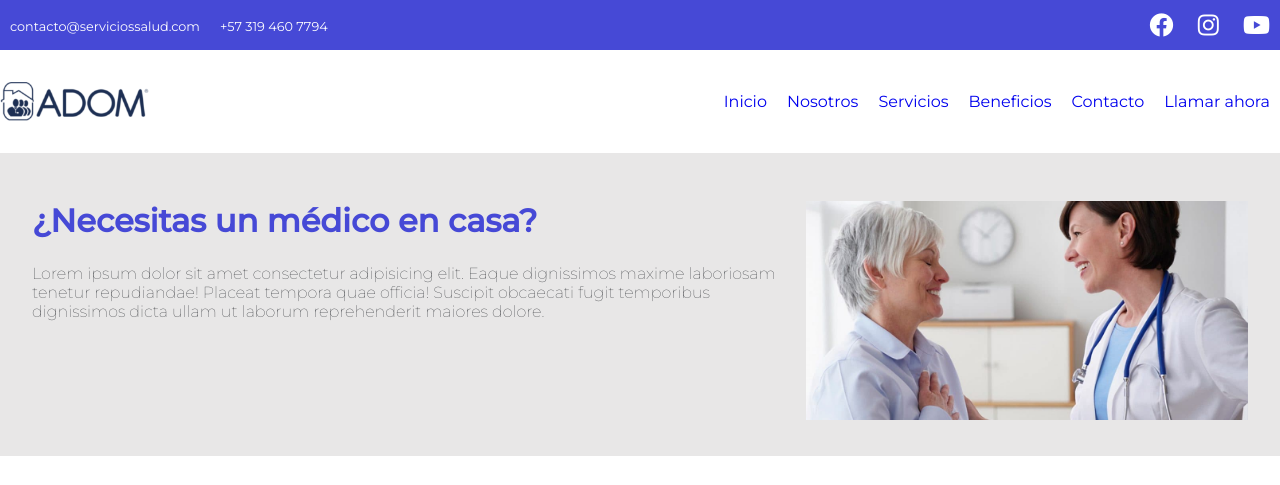
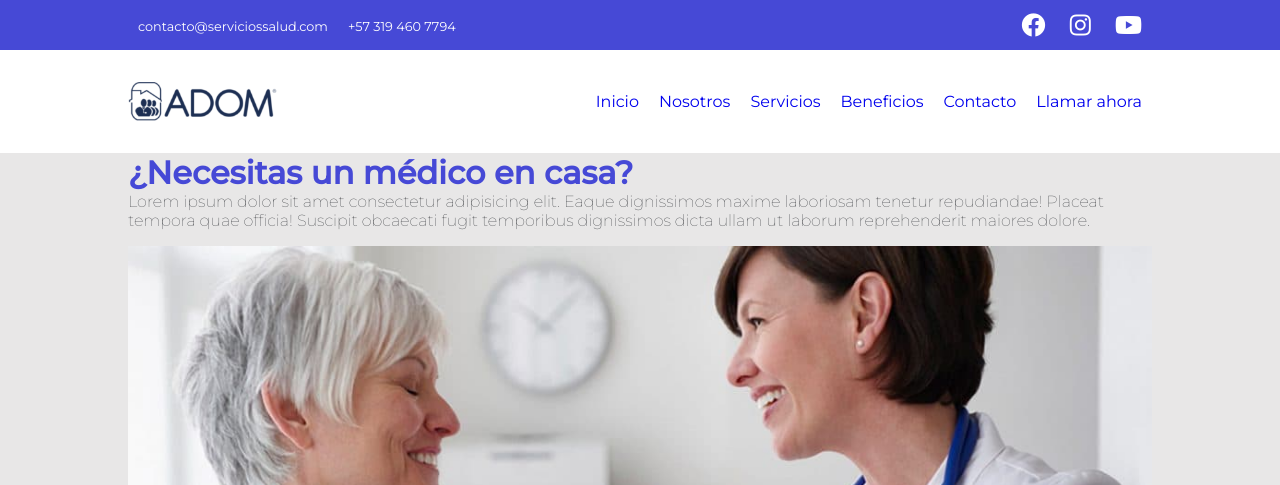
Before and after one commit to juane0203/full-stack, a PHP site: page / in a window 1280 px wide. Shown: the top 485 px of the page. Run offline with PHP 8.4, Linux system fonts and the light colour scheme.

Commit message:
ajustes mac

```diff
--- a/Desafios/Desafio 2 CSS - Juan Esteban Lugo/HTML/css/style.css
+++ b/Desafios/Desafio 2 CSS - Juan Esteban Lugo/HTML/css/style.css
@@ -7,6 +7,8 @@ Reset Estilos */
     padding:0px;
 
 }
+
+/*Globales */
 
 body{
     font-family:'Montserrat'
@@ -26,25 +28,40 @@ ul li a{
     text-decoration: none;
 }
 
+.row{
+    display: flex;
+    justify-content: space-between;
+    align-items: center;
+}
+
+.col{
+    width: 100%;
+}
+
+.container{
+    width: 80%;
+    margin: 0 auto;
+    max-width: 1320px;
+}
 
 /* top Bar */
 
-.topBar {
-background-color:#4649d6;
+.topBarcolor{
+    background-color:#4649d6;
 }
 
-.topBar__contact{
+.topBar{
     display: flex;
     justify-content: space-between;
     align-items: center;
     height: 50px;
 }
 
-.topBar__contact a {
+.topBar a {
     font-size: 0.8rem;
     color:#fff;
 }
-.topBar__contact i{
+.topBar i{
     font-size: 1.5rem;
     padding: 10px;
 }
@@ -68,14 +85,11 @@ border-bottom: solid 1px;
 /* info servicio */
 
 .info {
-    display: flex;
     background-color: rgba(161, 158, 158, 0.247);
-    padding: 2rem;
 }
 
 .info__servicio h1{
     font-size: 2.0rem;
-    padding:1rem 0 1.5rem 0;
     color :#4649d6;
 }
 
--- a/Desafios/Desafio 2 CSS - Juan Esteban Lugo/HTML/index.html
+++ b/Desafios/Desafio 2 CSS - Juan Esteban Lugo/HTML/index.html
@@ -11,11 +11,10 @@
     <title>Servicios Salud Domiciliaria</title>
 </head>
 <body>
-
     <header>
         <!--Inicio top bar-->
-        <div class="topBar" >
-            <nav class="topBar__contact">
+        <div class="topBarcolor">
+            <nav class=" container topBar">
                 <ul>
                     <li><a href="mailto:contacto@serviciossalud.com">contacto@serviciossalud.com</a></li>
                     <li><a href="tel:+573194607794">+57 319 460 7794</a></li>
@@ -29,8 +28,7 @@
         </div>
         <!--Fin top bar-->
         <!-- Inicio logo+ nav -->
-        <div>
-            <nav class="menu">
+        <nav class=" container menu">
                 <img src="img/logo.png"  class="menu__logo">
                 <ul>
                     <li><a href="index.html">Inicio</a></li>
@@ -41,19 +39,20 @@
                     <li><a href="tel:+573194607794">Llamar ahora</a></li>
                 </ul>
         </nav>
-      </div>
         <!-- fin logo + nav -->
     </header>
-    <div class="info">
+    <main>
+        <section class="info" >
+            <div class="container">
                 <div class="info__servicio">
                     <h1>¿Necesitas un médico en casa?</h1>
                     <p>Lorem ipsum dolor sit amet consectetur adipisicing elit. Eaque dignissimos maxime laboriosam tenetur repudiandae! Placeat tempora quae officia! Suscipit obcaecati fugit temporibus dignissimos dicta ullam ut laborum reprehenderit maiores dolore.</p>
                 </div>
                 <div>
-            <img src="img/doctor.jpg" alt="Medico domiciliario">
+                    <img src="img/doctor.jpg"  width="300px" alt="Medico domiciliario">
                 </div>
             </div>
-
+        </section>
         <div class="info info--color">
             <div>
                 <iframe width="560" height="315" src="https://www.youtube.com/embed/xjBolpq5w3Q"></iframe>
@@ -67,6 +66,7 @@
             <h3>Tu bienestar es el nuestro</h3>
             <p>Lorem ipsum dolor sit amet consectetur adipisicing elit. Amet eveniet cumque magnam molestias architecto minus aperiam reprehenderit unde tempore aliquam, adipisci voluptatum molestiae dicta a totam praesentium maxime ad error.</p>
         </div>
+        </main>
         <!--Inicio Footer-->
         <footer class="footer">
             <div class="footer__logo">
@@ -75,7 +75,6 @@
             <div class="footer__redes">
                 <p>Todos los derechos reservados 2022</p>
             </div>
-        <div>
                 <nav>
                     <ul>
                         <li><a href="Index.html">Inicio</a></li>
@@ -85,11 +84,7 @@
                         <li><a href="pages/contacto">Contacto</a></li>
                     </ul>
                 </nav>
-
-        </div>
       </footer>
       <!--Fin footer-->
-
-
 </body>
 </html>
```
Lines whose indentation alone changed are shown as unchanged.
